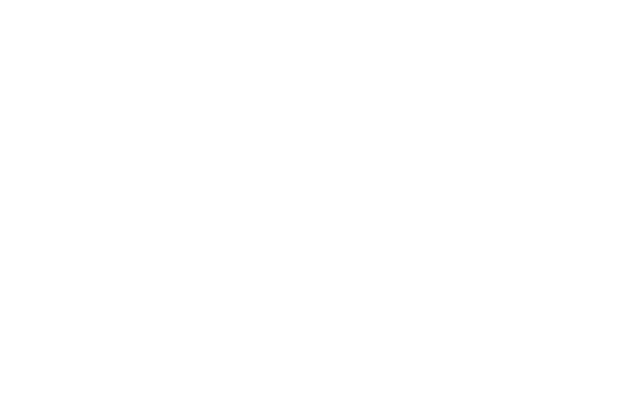
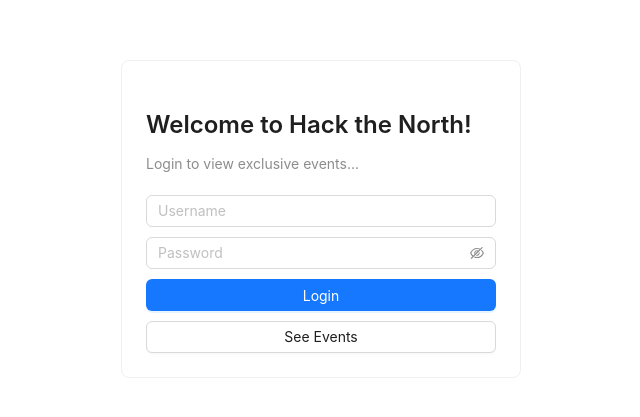
Before and after one commit to annxiesun/htn-frontend-2023, a React (Create React App) app: page / in a window 1280 px wide. Shown: the part 181-598 px from the top of the page, without its empty margins (319-959 px from the left). Built offline with nearby package versions, Linux system fonts and the light colour scheme.

Commit message:
add more functionality

```diff
--- a/package.json
+++ b/package.json
@@ -3,6 +3,7 @@
   "version": "0.1.0",
   "private": true,
   "dependencies": {
+    "@ant-design/icons": "^5.0.1",
     "@testing-library/jest-dom": "^5.16.5",
     "@testing-library/react": "^13.4.0",
     "@testing-library/user-event": "^13.5.0",
@@ -12,6 +13,7 @@
     "@types/react-dom": "^18.0.11",
     "antd": "^5.2.2",
     "eslint-config-prettier": "^8.6.0",
+    "moment": "^2.29.4",
     "react": "^18.2.0",
     "react-dom": "^18.2.0",
     "react-scripts": "5.0.1",
--- /dev/null
+++ b/src/App.css
@@ -0,0 +1,4 @@
+/*Global Styles*/
+body {
+  margin: 0;
+}
--- a/src/App.tsx
+++ b/src/App.tsx
@@ -2,7 +2,7 @@
 import logo from './logo.svg'
 import { Dashboard } from './dashboard'
 import { createBrowserRouter, RouterProvider } from 'react-router-dom'
-
+import './App.css'
 function App() {
   const router = createBrowserRouter([
     {
--- a/src/contexts/dashboard.tsx
+++ b/src/contexts/dashboard.tsx
@@ -14,10 +14,9 @@
     label: 'Upcoming',
     value: 0,
     comparator: (e1, e2) => {
-      if(e1.start_time > e2.start_time) {
+      if (e1.start_time < e2.start_time) {
         return 1
-      }
-      else {
+      } else {
         return -1
       }
     },
@@ -26,10 +25,9 @@
     label: 'Alphabetical',
     value: 1,
     comparator: (e1, e2) => {
-      if(e1.name > e2.name) {
+      if (e1.name > e2.name) {
         return 1
-      }
-      else {
+      } else {
         return -1
       }
     },
@@ -164,16 +162,22 @@
 
   const { events, filterBy } = state
 
+  const eventsCopy = sortAndFilter(events, value, filterBy)
+  return { ...state, sortBy: value, eventsDisplay: eventsCopy }
+}
+
+function sortAndFilter(
+  events: TEvent[],
+  sortBy: number,
+  filterBy: TEventType[]
+) {
   let eventsCopy = [...events]
-
   eventsCopy = eventsCopy.filter((event) => {
     if (filterBy.includes(event.event_type)) return true
     return false
   })
-
-  eventsCopy.sort(comparator)
-
-  return { ...state, sortBy: value, eventsDisplay: eventsCopy }
+  eventsCopy.sort(sortOptions[sortBy].comparator)
+  return eventsCopy
 }
 
 function setFilterActionHandler(
@@ -183,12 +187,7 @@
   const { value } = action
   const { events, sortBy } = state
 
-  let eventsCopy = [...events]
-  eventsCopy = eventsCopy.filter((event) => {
-    if (value.includes(event.event_type)) return true
-    return false
-  })
-  eventsCopy.sort(sortOptions[sortBy].comparator)
+  const eventsCopy = sortAndFilter(events, sortBy, value)
 
   return {
     ...state,
@@ -206,7 +205,8 @@
   switch (action.type) {
   case ActionType.SetEventList: {
     const { events } = action
-    next = { ...state, events, eventsDisplay: events }
+    const eventsCopy = sortAndFilter(events, state.sortBy, state.filterBy)
+    next = { ...state, events, eventsDisplay: eventsCopy }
     break
   }
   case ActionType.SetLoading: {
--- a/src/dashboard/index.tsx
+++ b/src/dashboard/index.tsx
@@ -6,6 +6,7 @@
 import EventList from './main/EventList'
 import EventPage from './event/EventPage'
 import {  DashboardContextProvider } from '../contexts/dashboard'
+import Login from './login'
 
 export const Dashboard = (): JSX.Element => {
   return (
@@ -13,6 +14,7 @@
       <Routes>
         <Route path="/events" element={<DashboardContextProvider><EventList /></DashboardContextProvider>} />
         <Route path="/events/:eventId" element={<EventPage />} />;
+        <Route path="/" element={<Login />} />;
       </Routes>
     </>
   )
--- /dev/null
+++ b/src/dashboard/login/index.tsx
@@ -0,0 +1,91 @@
+import { EyeInvisibleOutlined, EyeTwoTone } from '@ant-design/icons'
+import { Button, Card, Input, Typography } from 'antd'
+import Title from 'antd/es/typography/Title'
+import React, { useEffect, useState } from 'react'
+import styles from './login.module.css'
+
+const USERNAME = 'chubbybunny'
+const PASSWORD = 'password'
+
+const AUTHENTICATED_KEY = 'authenticated'
+
+const Login = (): JSX.Element => {
+  const [passwordVisible, setPasswordVisible] = useState(false)
+  const [username, setUsername] = useState('')
+  const [password, setPassword] = useState('')
+  const [loginSuccess, setLoginSuccess] = useState(false)
+
+  useEffect(() => {
+    console.log(localStorage.getItem(AUTHENTICATED_KEY))
+    if (localStorage.getItem(AUTHENTICATED_KEY) == 'true') {
+      setLoginSuccess(true)
+    }
+  }, [])
+
+  const onLogin = () => {
+    console.log(username, password)
+    if (username == USERNAME && password == PASSWORD) {
+      setLoginSuccess(true)
+      localStorage.setItem(AUTHENTICATED_KEY, 'true')
+    }
+  }
+
+  const onLogout = () => {
+    setLoginSuccess(false)
+    localStorage.removeItem(AUTHENTICATED_KEY)
+  }
+
+  return (
+    <div className={styles.wrapper}>
+      <Card className={styles.loginCard}>
+        {loginSuccess ? (
+          <div className={styles.text}>
+            <Title level={3}>{'Thanks for logging in!'}</Title>
+            <Typography.Text type="secondary">
+              {'Now go forth and explore...'}
+            </Typography.Text>
+          </div>
+        ) : (
+          <>
+            <div className={styles.text}>
+              <Title level={3}>{'Welcome to Hack the North!'}</Title>
+              <Typography.Text type="secondary">
+                {'Login to view exclusive events...'}
+              </Typography.Text>
+            </div>
+            <div className={styles.inputContainer}>
+              <Input
+                placeholder="Username"
+                onChange={(e) => setUsername(e.target.value)}
+              />
+              <Input.Password
+                placeholder="Password"
+                onChange={(e) => setPassword(e.target.value)}
+                iconRender={(visible) =>
+                  visible ? <EyeTwoTone /> : <EyeInvisibleOutlined />
+                }
+              />
+            </div>
+          </>
+        )}
+        <div className={styles.buttonContainer}>
+          {!loginSuccess && (
+            <Button type="primary" onClick={onLogin}>
+              {'Login'}
+            </Button>
+          )}
+          <Button type="default" href="/events">
+            {'See Events'}
+          </Button>
+          {loginSuccess && (
+            <Button type="default" onClick={onLogout}>
+              {'Logout'}
+            </Button>
+          )}
+        </div>
+      </Card>
+    </div>
+  )
+}
+
+export default Login
--- /dev/null
+++ b/src/dashboard/login/login.module.css
@@ -0,0 +1,34 @@
+.inputContainer {
+ display: flex;
+ gap: 10px;
+ flex-direction: column;
+ margin-bottom: 10px;
+}
+
+.buttonContainer {
+  display: flex;
+  gap: 10px;
+  flex-direction: column;
+ }
+
+
+.loginCard {
+  width: 400px;
+  position: absolute;
+  top: 50%;
+  left: 50%;
+  -ms-transform: translate(-50%, -50%);
+  transform: translate(-50%, -50%);
+}
+
+.wrapper {
+  height: 100vh;
+  width: 100vw;
+  position: relative;
+}
+
+.text {
+  display: flex;
+  flex-direction: column;
+  margin-bottom: 20px;
+}
--- a/src/dashboard/main/EventList.tsx
+++ b/src/dashboard/main/EventList.tsx
@@ -11,10 +11,12 @@
   FilterOption,
   filterOptions,
 } from '../../contexts/dashboard'
-import { Button, Space } from 'antd'
+import { Button, List, Space, Typography } from 'antd'
 import { DownOutlined, UserOutlined } from '@ant-design/icons'
 import { Select, Tag } from 'antd'
 import type { CustomTagProps } from 'rc-select/lib/BaseSelect'
+import styles from './eventList.module.css'
+import Title from 'antd/es/typography/Title'
 
 const options = filterOptions
 
@@ -22,10 +24,10 @@
   [key in TEventType]: string
 }
 
-const COLORS: ColorMap = {
-  activity: '#f2da96',
-  tech_talk: '#f2da96',
-  workshop: '#f2da96',
+export const COLORS: ColorMap = {
+  activity: '#B298DC',
+  tech_talk: '#94B8E2',
+  workshop: '#87CECC',
 }
 
 const tagRender = (props: CustomTagProps) => {
@@ -67,31 +69,47 @@
     getEventList()
   }, [])
 
-  //options.filter((opt) => !filterBy.includes(opt.value))
-
   return (
-    <>
+    <div className={styles.wrapper}>
+      <div className={styles.container}>
+        <Title level={3} className={styles.title}>{'Events'}</Title>
+        <div className={styles.controls}>
+          <div>
+            <Typography.Text>{'Sort by: '}</Typography.Text>
             <Select
               defaultValue={sortBy}
-        style={{ width: '100%' }}
               onChange={handleSortChange}
               options={sortOptions}
+              className={styles.select}
             />
+          </div>
+          <div>
+            <Typography.Text>{'Filter by: '}</Typography.Text>
             <Select
               mode="multiple"
               defaultValue={filterBy}
               showArrow
               onChange={handleFilterChange}
               tagRender={tagRender}
-        style={{ width: '100%' }}
+              className={styles.select}
               options={options}
             />
-      <div>
-        {eventsDisplay.map((event: TEvent) => (
-          <EventCard key={uniqid()} event={event} />
-        ))}
           </div>
-    </>
+        </div>
+        <List
+          itemLayout="vertical"
+          size="large"
+          pagination={{
+            onChange: (page) => {
+              console.log(page)
+            },
+            pageSize: 3,
+          }}
+          dataSource={eventsDisplay}
+          renderItem={(event) => <EventCard key={uniqid()} event={event} />}
+        />
+      </div>
+    </div>
   )
 }
 
--- /dev/null
+++ b/src/dashboard/main/eventCardStyle.module.css
@@ -0,0 +1,35 @@
+.speaker {
+  font-weight: 400;
+}
+
+.primaryInfo {
+  display: flex;
+  gap: 10px;
+  align-items: center;
+}
+
+.secondaryInfo {
+  display: flex;
+  gap: 10px;
+  align-items: center;
+}
+
+.eventCard {
+  min-height: 150px;
+  width: 100%;
+}
+
+.description {
+  width: 100%;
+  overflow: hidden;
+  text-overflow: ellipsis;
+  white-space: pre-wrap;
+  line-height: 1.5em;
+  height: 3em;
+
+}
+
+.iconButtons {
+  display: flex;
+  gap: 5px;
+}
--- /dev/null
+++ b/src/dashboard/main/eventList.module.css
@@ -0,0 +1,35 @@
+.controls {
+  display: flex;
+  flex-wrap: wrap;
+  gap: 30px;
+  padding: 0px 25px;
+}
+
+.select {
+  width: 300px;
+}
+
+.container {
+  max-width: 1000px;
+  margin: auto;
+  padding: 15px;
+}
+
+.wrapper {
+  width: 100vw;
+  height: 100vh;
+}
+
+@media screen and (max-width: 800px) {
+  .controls {
+    gap: 10px;
+  }
+  .select {
+    width: auto;
+  }
+
+}
+
+.title {
+  padding: 0px 25px;
+}
```
Also changed, not shown: src/dashboard/main/EventCard.tsx (+75 -5 lines), 1 other file (tests, documents, lock files or other folders). Lines whose indentation alone changed are shown as unchanged.
